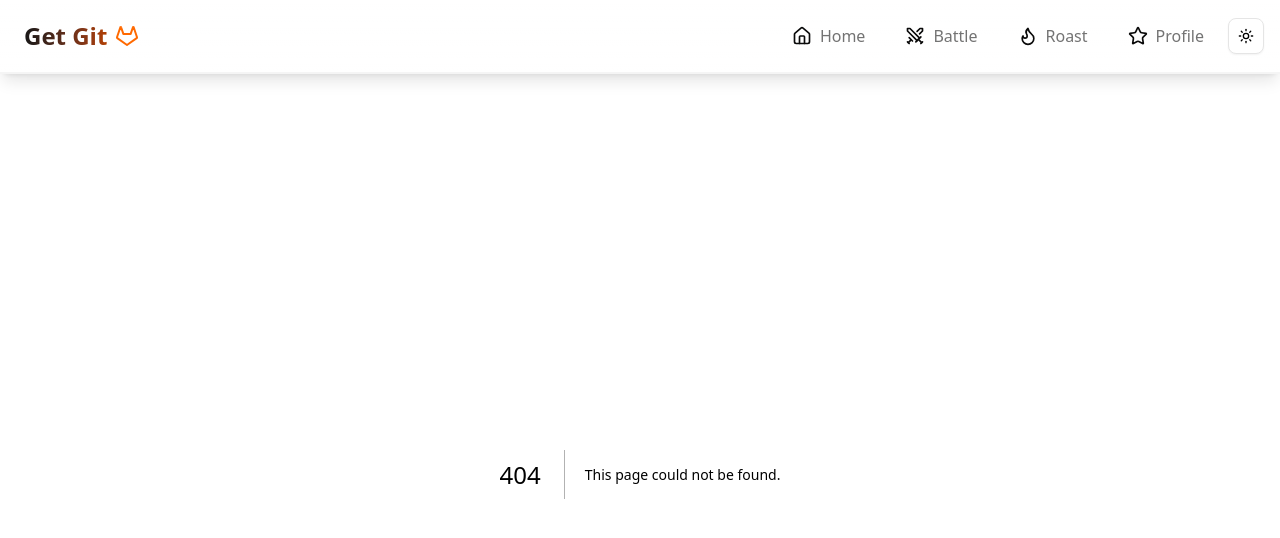
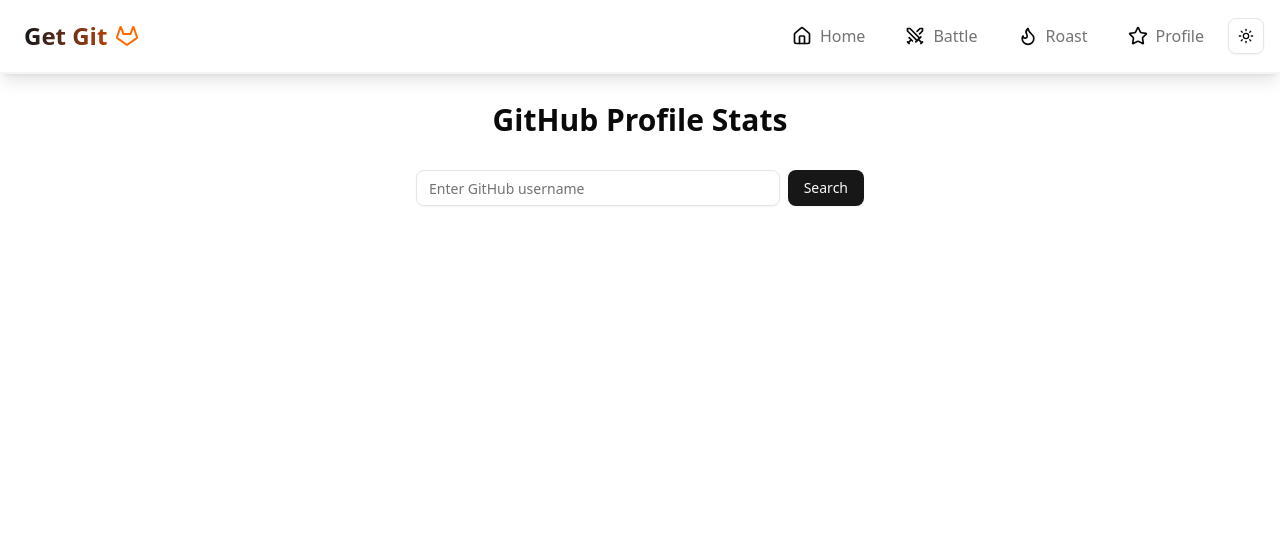
Before and after one commit to Karan-develops/Get-Git, a Next.js app: page /profile in a window 1280 px wide. Before the commit this address had no page. Shown: the top 538 px of the page. Built offline with nearby package versions, Linux system fonts and the light colour scheme.

Commit message:
Profile Page

```diff
--- /dev/null
+++ b/app/profile/page.tsx
@@ -0,0 +1,181 @@
+"use client";
+
+import { useState } from "react";
+import { motion } from "framer-motion";
+import {
+  GithubIcon,
+  Users,
+  Star,
+  GitFork,
+  Code,
+  MapPinHouse,
+} from "lucide-react";
+import { Button } from "@/components/ui/button";
+import { Input } from "@/components/ui/input";
+import {
+  Card,
+  CardContent,
+  CardDescription,
+  CardFooter,
+  CardHeader,
+  CardTitle,
+} from "@/components/ui/card";
+import Image from "next/image";
+import Link from "next/link";
+
+interface GitHubUser {
+  login: string;
+  name: string;
+  avatar_url: string;
+  html_url: string;
+  public_repos: number;
+  followers: number;
+  following: number;
+  bio: string;
+  location: string;
+}
+
+interface GitHubRepo {
+  stargazers_count: number;
+  forks_count: number;
+}
+
+export default function ProfilePage() {
+  const [username, setUsername] = useState("");
+  const [userData, setUserData] = useState<GitHubUser | null>(null);
+  const [repoData, setRepoData] = useState<{
+    stars: number;
+    forks: number;
+  } | null>(null);
+  const [isLoading, setIsLoading] = useState(false);
+  const [error, setError] = useState("");
+
+  const fetchUserData = async () => {
+    setIsLoading(true);
+    setError("");
+    try {
+      const userResponse = await fetch(
+        `https://api.github.com/users/${username}`
+      );
+      if (!userResponse.ok) throw new Error("User not found");
+
+      const userData: GitHubUser = await userResponse.json();
+
+      const reposResponse = await fetch(
+        `https://api.github.com/users/${username}/repos?per_page=100`
+      );
+      const reposData: GitHubRepo[] = await reposResponse.json();
+
+      const stars = reposData.reduce(
+        (total, repo) => total + repo.stargazers_count,
+        0
+      );
+      const forks = reposData.reduce(
+        (total, repo) => total + repo.forks_count,
+        0
+      );
+
+      setUserData(userData);
+      setRepoData({ stars, forks });
+    } catch (err) {
+      setError("Error fetching user data. Please try again.");
+    } finally {
+      setIsLoading(false);
+    }
+  };
+
+  return (
+    <div className="container mx-auto p-7">
+      <h1 className="text-3xl font-bold text-center mb-8">
+        GitHub Profile Stats
+      </h1>
+      <div className="max-w-md mx-auto mb-8">
+        <div className="flex gap-2">
+          <Input
+            type="text"
+            placeholder="Enter GitHub username"
+            value={username}
+            onChange={(e) => setUsername(e.target.value)}
+          />
+          <Button onClick={fetchUserData} disabled={isLoading}>
+            {isLoading ? "Loading..." : "Search"}
+          </Button>
+        </div>
+        {error && <p className="text-red-500 mt-2">{error}</p>}
+      </div>
+
+      {userData && (
+        <motion.div
+          initial={{ opacity: 0, y: 20 }}
+          animate={{ opacity: 1, y: 0 }}
+          transition={{ duration: 0.5 }}
+        >
+          <Card className="max-w-2xl mx-auto border border-blue-600">
+            <CardHeader>
+              <div className="flex items-center gap-4">
+                <Image
+                  src={userData.avatar_url || "/placeholder.svg"}
+                  alt={`${userData.name}'s avatar`}
+                  width={80}
+                  height={80}
+                  className="rounded-full"
+                />
+                <div className="flex flex-col gap-2">
+                  <CardTitle>{userData.name}</CardTitle>
+                  <CardDescription>@{userData.login}</CardDescription>
+                  <CardDescription className="flex gap-1">
+                    <MapPinHouse className="size-4" />
+                    {userData.location || "Earth"}
+                  </CardDescription>
+                </div>
+              </div>
+            </CardHeader>
+            <CardContent>
+              <p className="text-muted-foreground mb-4">
+                {userData.bio || "No Bio."}
+              </p>
+              <div className="grid grid-cols-2 gap-4">
+                <div className="flex items-center gap-2">
+                  <Users className="text-primary" />
+                  <span>{userData.followers} followers</span>
+                </div>
+                <div className="flex items-center gap-2">
+                  <Users className="text-primary" />
+                  <span>{userData.following} following</span>
+                </div>
+                <div className="flex items-center gap-2">
+                  <Code className="text-primary" />
+                  <span>{userData.public_repos} repositories</span>
+                </div>
+                {repoData && (
+                  <>
+                    <div className="flex items-center gap-2">
+                      <Star className="text-primary" />
+                      <span>{repoData.stars} stars</span>
+                    </div>
+                    <div className="flex items-center gap-2">
+                      <GitFork className="text-primary" />
+                      <span>{repoData.forks} forks</span>
+                    </div>
+                  </>
+                )}
+              </div>
+            </CardContent>
+            <CardFooter>
+              <Button asChild variant="outline" className="w-full">
+                <Link
+                  href={userData.html_url}
+                  target="_blank"
+                  rel="noopener noreferrer"
+                >
+                  <GithubIcon className="mr-2 h-4 w-4" />
+                  View GitHub Profile
+                </Link>
+              </Button>
+            </CardFooter>
+          </Card>
+        </motion.div>
+      )}
+    </div>
+  );
+}
```
